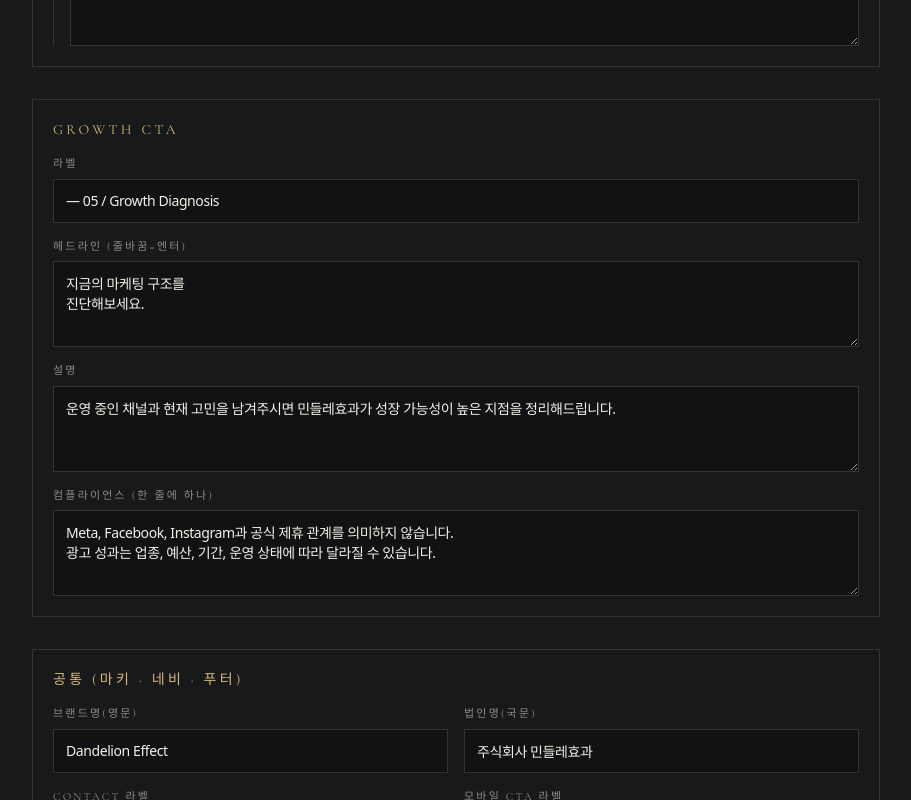
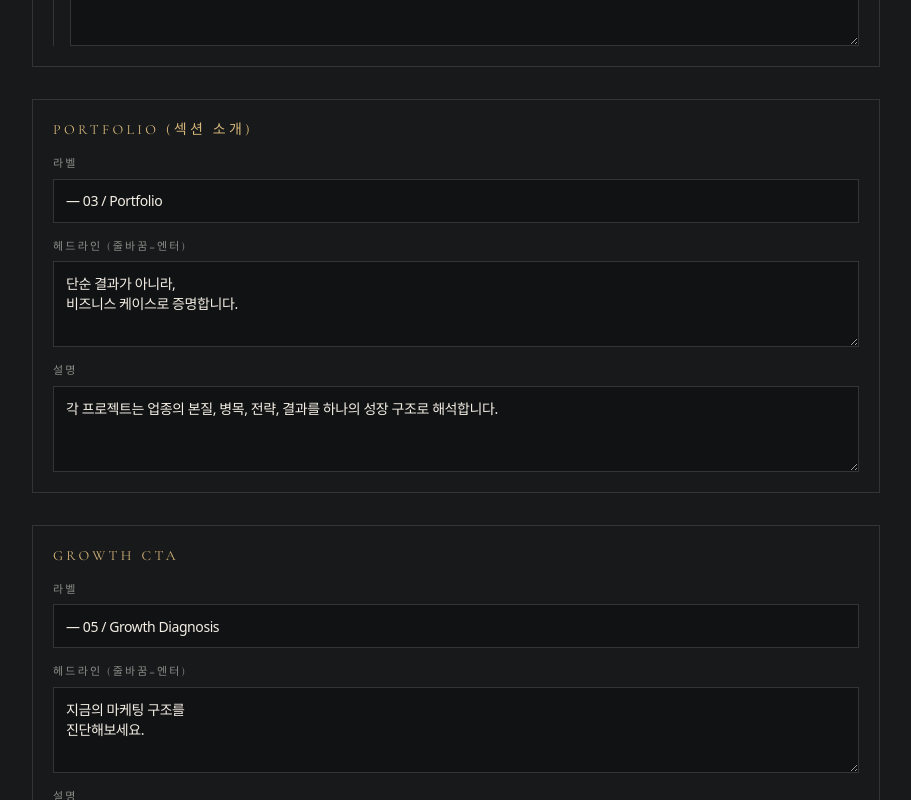
Before and after one commit to malonejo0114/dandelionmktnew, a Next.js app: page /admin/content in a window 1280 px wide. Shown: the part 2920-3720 px from the top of the page, without its empty margins (184-1095 px from the left). Built offline with nearby package versions, Linux system fonts and the light colour scheme; no server answers; a web font is replaced by a local one.

Commit message:
feat(admin): 포트폴리오 섹션 소개 문구 편집 추가
- content.portfolio(label/headline/description) + 폴백
- portfolio.tsx intro prop화(whitespace-pre-line)
- 콘텐츠 에디터에 Portfolio 그룹 추가

Co-Authored-By: Claude Opus 4.8 <noreply@anthropic.com>

```diff
--- a/src/app/admin/actions.ts
+++ b/src/app/admin/actions.ts
@@ -181,6 +181,11 @@ function parseSiteContent(formData: FormData): SiteContent {
       title: str(formData, "fw_title"),
       items,
     },
+    portfolio: {
+      label: str(formData, "pf_label"),
+      headline: str(formData, "pf_headline"),
+      description: str(formData, "pf_description"),
+    },
     cta: {
       label: str(formData, "cta_label"),
       headline: str(formData, "cta_headline"),
--- a/src/components/admin/site-content-editor.tsx
+++ b/src/components/admin/site-content-editor.tsx
@@ -80,6 +80,12 @@ export function SiteContentEditor({ initial }: { initial: SiteContent }) {
         ))}
       </Group>
 
+      <Group title="Portfolio (섹션 소개)">
+        <Text label="라벨" name="pf_label" def={c.portfolio.label} />
+        <Text label="헤드라인 (줄바꿈=엔터)" name="pf_headline" def={c.portfolio.headline} ta />
+        <Text label="설명" name="pf_description" def={c.portfolio.description} ta />
+      </Group>
+
       <Group title="Growth CTA">
         <Text label="라벨" name="cta_label" def={c.cta.label} />
         <Text label="헤드라인 (줄바꿈=엔터)" name="cta_headline" def={c.cta.headline} ta />
--- a/src/components/landing-page.tsx
+++ b/src/components/landing-page.tsx
@@ -35,7 +35,7 @@ export function LandingPage({ cases, content }: { cases: Case[]; content: SiteCo
         <Marquee words={content.common.marqueeWords} />
         <About about={content.about} />
         <Framework framework={content.framework} />
-        <Portfolio cases={cases} />
+        <Portfolio cases={cases} intro={content.portfolio} />
         <Journal />
         <GrowthCTA cta={content.cta} />
       </main>
--- a/src/components/sections/portfolio.tsx
+++ b/src/components/sections/portfolio.tsx
@@ -5,10 +5,11 @@ import { useEffect, useRef, useState } from "react";
 import { AnimatePresence, motion, useReducedMotion, type PanInfo } from "framer-motion";
 import { ArrowLeft, ArrowRight, ArrowUpRight } from "lucide-react";
 import type { Case } from "@/lib/portfolio";
+import type { SiteContent } from "@/data/content";
 
 const SWIPE_THRESHOLD = 70;
 
-export function Portfolio({ cases }: { cases: Case[] }) {
+export function Portfolio({ cases, intro }: { cases: Case[]; intro: SiteContent["portfolio"] }) {
   const [active, setActive] = useState(0);
   const [flipped, setFlipped] = useState(false);
   const reduceMotion = useReducedMotion();
@@ -46,13 +47,13 @@ export function Portfolio({ cases }: { cases: Case[] }) {
     <section id="portfolio" className="bg-[#18191B] px-5 py-24 sm:px-8 lg:py-36">
       <div className="mx-auto max-w-[1500px]">
         <div data-reveal className="mb-14 grid gap-6 lg:grid-cols-[0.42fr_1fr] lg:items-end">
-          <p className="font-display text-xs uppercase tracking-[0.4em] text-[#D6B77A]">— 03 / Portfolio</p>
+          <p className="font-display text-xs uppercase tracking-[0.4em] text-[#D6B77A]">{intro.label}</p>
           <div>
-            <h2 className="font-kr text-[2.2rem] font-light leading-[1.12] tracking-[-0.03em] text-[#F4EFE5] sm:text-[3.4rem]">
-              단순 결과가 아니라,<br />비즈니스 케이스로 증명합니다.
+            <h2 className="whitespace-pre-line font-kr text-[2.2rem] font-light leading-[1.12] tracking-[-0.03em] text-[#F4EFE5] sm:text-[3.4rem]">
+              {intro.headline}
             </h2>
             <p className="mt-6 max-w-2xl font-kr leading-8 text-[#A7A39B]">
-              각 프로젝트는 업종의 본질, 병목, 전략, 결과를 하나의 성장 구조로 해석합니다.
+              {intro.description}
             </p>
           </div>
         </div>
--- a/src/data/content.ts
+++ b/src/data/content.ts
@@ -28,6 +28,11 @@ export type SiteContent = {
     label: string;
     title: string;
     items: FrameworkItem[];
+  };
+  portfolio: {
+    label: string;
+    headline: string;
+    description: string;
   };
   cta: {
     label: string;
@@ -84,6 +89,11 @@ export const defaultContent: SiteContent = {
       { code: "AUTOMATE", title: "쌓이는 구조", body: "리포트, CRM, 자동화 루틴을 연결해 다음 실험이 빨라지는 운영 체계를 만듭니다." },
     ],
   },
+  portfolio: {
+    label: "— 03 / Portfolio",
+    headline: "단순 결과가 아니라,\n비즈니스 케이스로 증명합니다.",
+    description: "각 프로젝트는 업종의 본질, 병목, 전략, 결과를 하나의 성장 구조로 해석합니다.",
+  },
   cta: {
     label: "— 05 / Growth Diagnosis",
     headline: "지금의 마케팅 구조를\n진단해보세요.",
--- a/src/lib/site-content.ts
+++ b/src/lib/site-content.ts
@@ -16,6 +16,7 @@ export async function getSiteContent(): Promise<SiteContent> {
     hero: { ...defaultContent.hero, ...(c.hero ?? {}) },
     about: { ...defaultContent.about, ...(c.about ?? {}) },
     framework: { ...defaultContent.framework, ...(c.framework ?? {}) },
+    portfolio: { ...defaultContent.portfolio, ...(c.portfolio ?? {}) },
     cta: { ...defaultContent.cta, ...(c.cta ?? {}) },
     common: { ...defaultContent.common, ...(c.common ?? {}) },
   };
```
Also changed, not shown: 1 other file (tests, documents, lock files or other folders).
